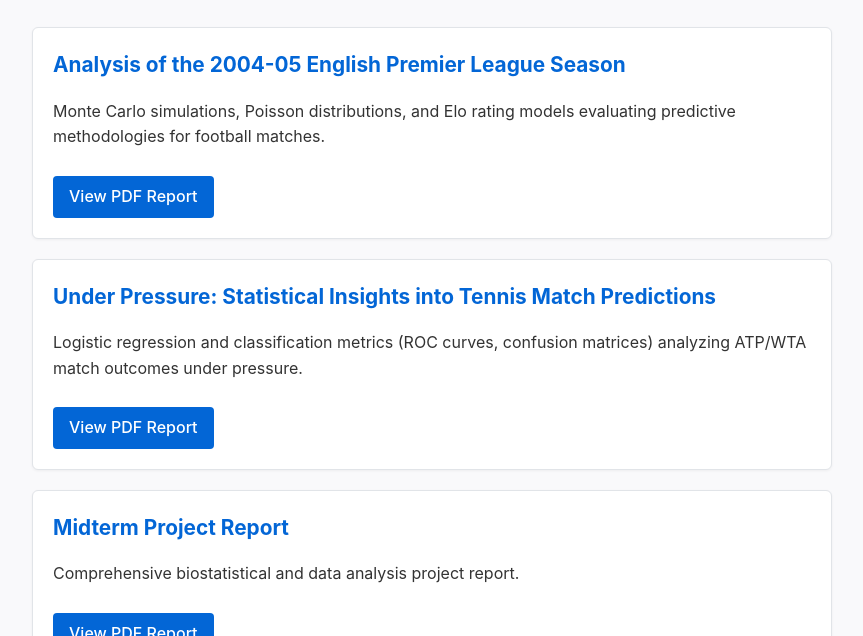
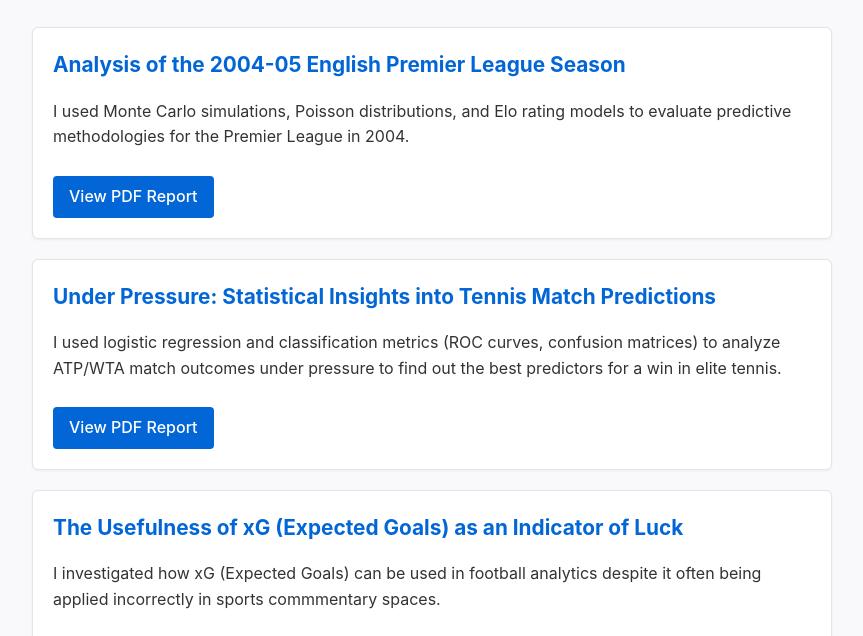
Before and after one commit to chelseagars/projects, a plain HTML site: page index.html in a window 1280 px wide. Shown: the part 154-790 px from the top of the page, without its empty margins (208-1071 px from the left). Drawn offline with Linux system fonts and the light colour scheme.

Commit message:
Update index.html

```diff
--- a/index.html
+++ b/index.html
@@ -6,7 +6,7 @@
     <title>Monica 'Chelsea' Seegars | Project Portfolio</title>
     <style>
         body {
-            font-family: -apple-system, BlinkMacSystemFont, "Segoe UI", Roboto, Helvetica, Arial, sans-serif;
+            font-family: "Inter", "Helvetica Neue", sans-serif;
             line-height: 1.6;
             color: #333;
             max-width: 800px;
@@ -55,21 +55,21 @@
         <!-- Project 1 -->
         <div class="project-card">
             <h2>Analysis of the 2004-05 English Premier League Season</h2>
-            <p>Monte Carlo simulations, Poisson distributions, and Elo rating models evaluating predictive methodologies for football matches.</p>
+            <p>I used Monte Carlo simulations, Poisson distributions, and Elo rating models to evaluate predictive methodologies for the Premier League in 2004.</p>
             <a class="btn" href="Analysis%20of%20the%202004-05%20English%20Premier%20League%20Season.pdf" target="_blank">View PDF Report</a>
         </div>
 
         <!-- Project 2 -->
         <div class="project-card">
             <h2>Under Pressure: Statistical Insights into Tennis Match Predictions</h2>
-            <p>Logistic regression and classification metrics (ROC curves, confusion matrices) analyzing ATP/WTA match outcomes under pressure.</p>
+            <p>I used logistic regression and classification metrics (ROC curves, confusion matrices) to analyze ATP/WTA match outcomes under pressure to find out the best predictors for a win in elite tennis.</p>
             <a class="btn" href="Service%20Under%20Pressure.docx.pdf" target="_blank">View PDF Report</a>
         </div>
 
         <!-- Project 3 -->
         <div class="project-card">
-            <h2>Midterm Project Report</h2>
-            <p>Comprehensive biostatistical and data analysis project report.</p>
+            <h2>The Usefulness of xG (Expected Goals) as an Indicator of Luck</h2>
+            <p>I investigated how xG (Expected Goals) can be used in football analytics despite it often being applied incorrectly in sports commmentary spaces.</p>
             <a class="btn" href="Final%20Midterm%20Project.docx.pdf" target="_blank">View PDF Report</a>
         </div>
     </main>
```
